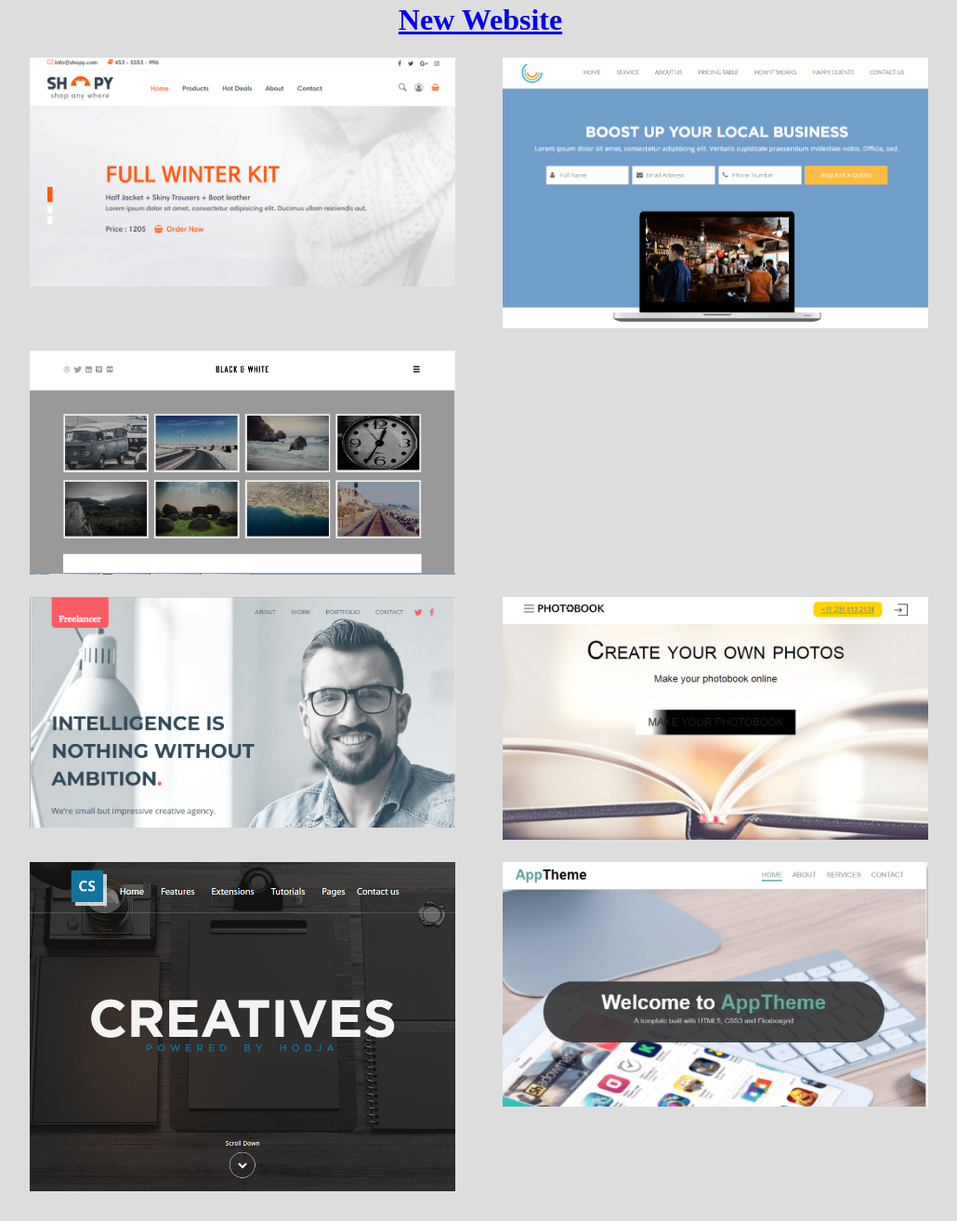
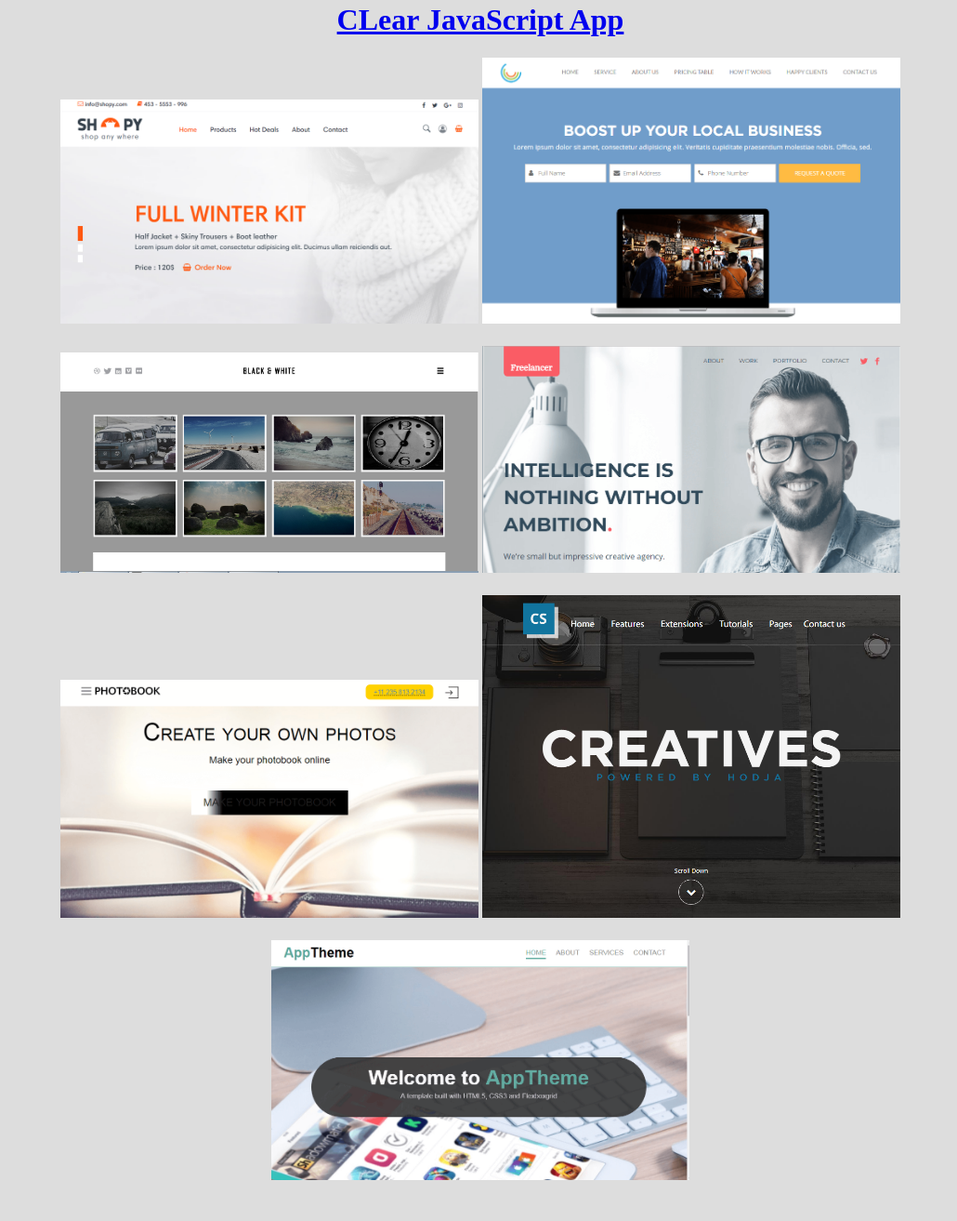
Before and after one commit to HojaJ/portfilio, a plain HTML site: page index.html in a window 1280 px wide. Shown: the part 65-1378 px from the top of the page at 93% size, without its empty margins (123-1153 px from the left). Drawn offline with Linux system fonts and the light colour scheme.

Commit message:
Update index.html

```diff
--- a/index.html
+++ b/index.html
@@ -14,41 +14,26 @@ body{
 		width: 1100px;
 		max-width: 1200px;
 	}
-	ul li {
 
-		box-sizing: border-box;
-		list-style-type: none;
-		display: inline-block;
-		width: 48%;
-		float: left;
-	}
-	.clearfix {
-		clear: both;
 
-	}
-
-	.wrapper ul li img {
+	.wrapper img {
 		margin-bottom: 20px;
-		max-width: 90%;
-
+		max-width: 450px;
 	}
 </style>
 <body>
 	<div class="wrapper">
 		<h2>Websites</h2>
-		<h1><a href='practica/index.html' target="_blank">New Website</h1>
-		<ul>
-			<a href='https://hojaj.github.io/Shopy/' target="_blank"><li><img src="shopy.PNG" alt="Screenshot"></li></a>
-			<a href='business/index.html' target="_blank"><li><img src="6.PNG" alt="Screenshot"></li></a>
-			<a href='Blackandwhite/index.html' target="_blank"><li><img src="8.png" alt="Screenshot"></li></a>
-			<li class="clearfix"></li>
-			<a href='freelancer/index.html' target="_blank"><li><img src="3.png" alt="Screenshot"></li></a>
-			<a href='PhotoBook/index.html' target="_blank"><li><img src="4.png" alt="Screenshot"></li></a>
-			<li class="clearfix"></li>
-			<a href='Creatives/index.html' target="_blank"><li><img src="7.png" alt="Screenshot"></li></a>
-			<a href='website/index.html' target="_blank"><li><img src="5.PNG" alt="Screenshot"></li></a>
-			<li class="clearfix"></li>
-		</ul>
+		<h1><a href='practica/index.html' target="_blank">CLear JavaScript App</h1>
+		<div class="items">
+			<a href='https://hojaj.github.io/Shopy/' target="_blank"><img src="shopy.PNG" alt="Screenshot"></a>
+			<a href='business/index.html' target="_blank"><img src="6.PNG" alt="Screenshot"></a>
+			<a href='Blackandwhite/index.html' target="_blank"><img src="8.png" alt="Screenshot"></a>
+			<a href='freelancer/index.html' target="_blank"><img src="3.png" alt="Screenshot"></a>
+			<a href='PhotoBook/index.html' target="_blank"><img src="4.png" alt="Screenshot"></a>
+			<a href='Creatives/index.html' target="_blank"><img src="7.png" alt="Screenshot"></a>
+			<a href='website/index.html' target="_blank"><img src="5.PNG" alt="Screenshot"></a>
+		</div>
 	</div>
 </body>
 </html>
```
